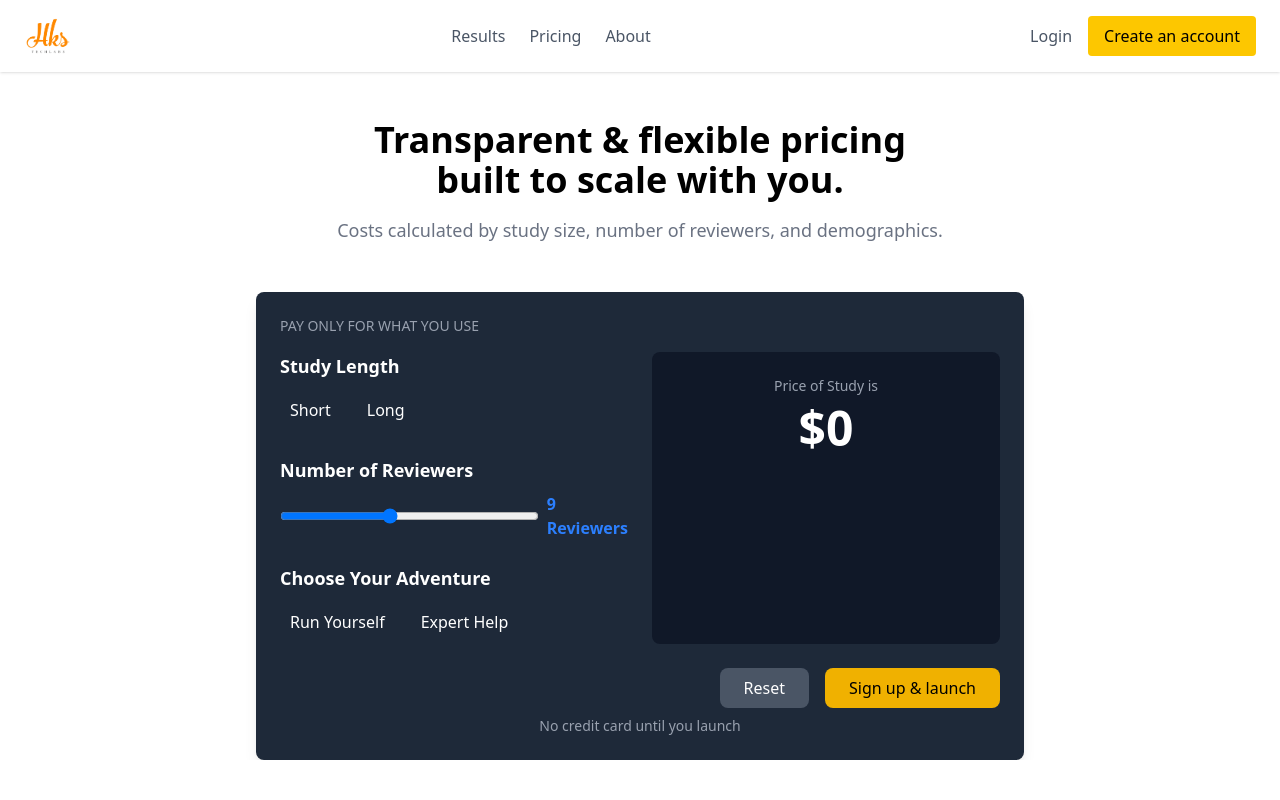
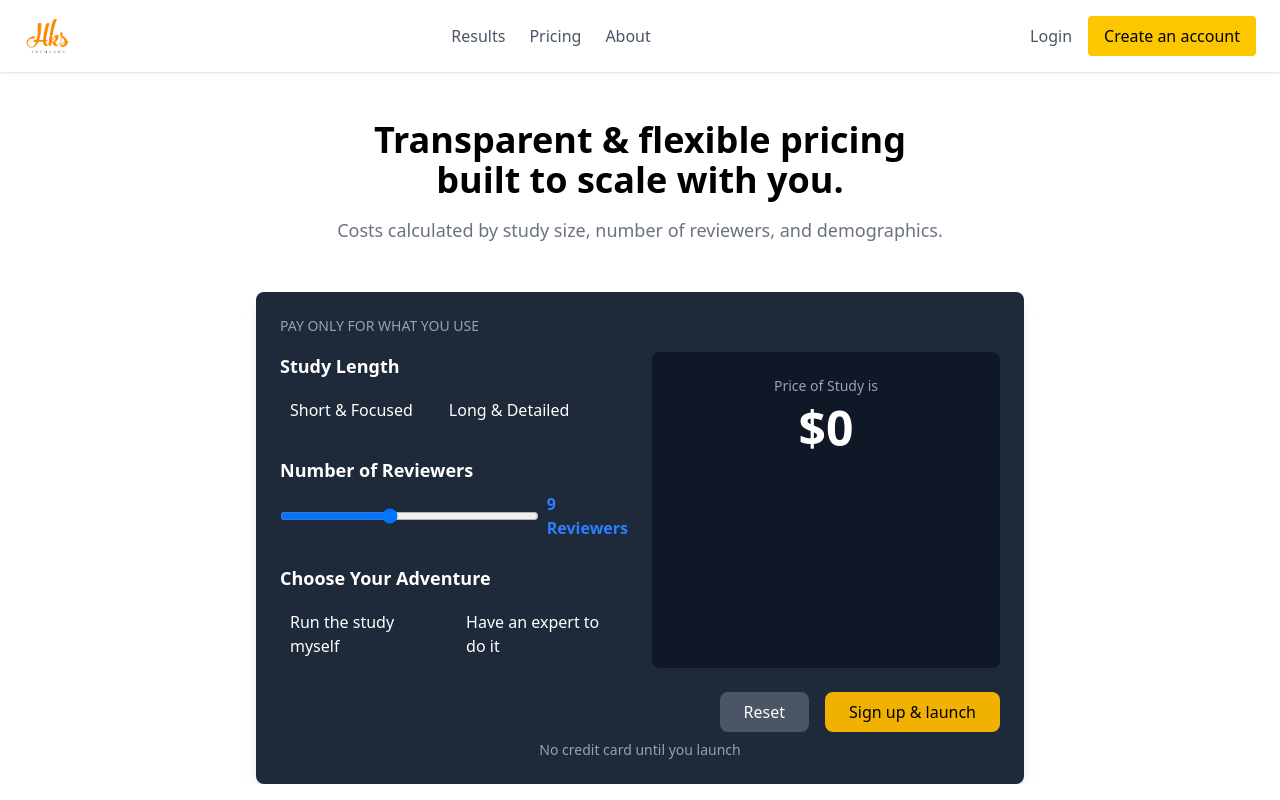
Before and after one commit to usmanhasann/hkslabsAssignment, a React (Vite) app: page / in a window 1280 px wide. Shown: the top 800 px of the page. Built offline with nearby package versions, Linux system fonts and the light colour scheme.

Commit message:
Add reset functionality

```diff
--- a/src/components/SubscriptionPlan.jsx
+++ b/src/components/SubscriptionPlan.jsx
@@ -15,6 +15,13 @@ const SubscriptionPlan = () => {
 
   const handleSliderChange = (e) => {
     setReviewers(parseInt(e.target.value));
+  };
+
+  // Reset form to initial state
+  const resetForm = () => {
+    setStudyLength("");
+    setAdventure("");
+    setReviewers(9);
   };
 
   // Calculate price
@@ -53,7 +60,7 @@ const SubscriptionPlan = () => {
                 }`}
                 onClick={() => chooseStudyLength("short")}
               >
-                Short
+                Short & Focused
               </div>
               <div
                 className={`p-2 rounded-lg cursor-pointer border-2 ${
@@ -63,7 +70,7 @@ const SubscriptionPlan = () => {
                 }`}
                 onClick={() => chooseStudyLength("long")}
               >
-                Long
+                Long & Detailed
               </div>
             </div>
           </div>
@@ -100,7 +107,7 @@ const SubscriptionPlan = () => {
                 }`}
                 onClick={() => chooseAdventure("self")}
               >
-                Run Yourself
+                Run the study myself
               </div>
               <div
                 className={`p-2 rounded-lg cursor-pointer border-2 ${
@@ -110,7 +117,7 @@ const SubscriptionPlan = () => {
                 }`}
                 onClick={() => chooseAdventure("expert")}
               >
-                Expert Help
+                Have an expert to do it
               </div>
             </div>
           </div>
@@ -125,7 +132,10 @@ const SubscriptionPlan = () => {
 
       {/* Buttons */}
       <div className="flex justify-end mt-6 space-x-4">
-        <button className="px-6 py-2 bg-gray-600 text-white rounded-lg hover:bg-gray-700">
+        <button
+          className="px-6 py-2 bg-gray-600 text-white rounded-lg hover:bg-gray-700"
+          onClick={resetForm}
+        >
           Reset
         </button>
         <button className="px-6 py-2 bg-yellow-500 text-black rounded-lg hover:bg-yellow-600">
```
